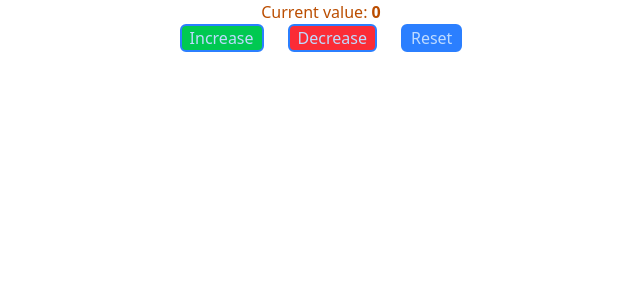
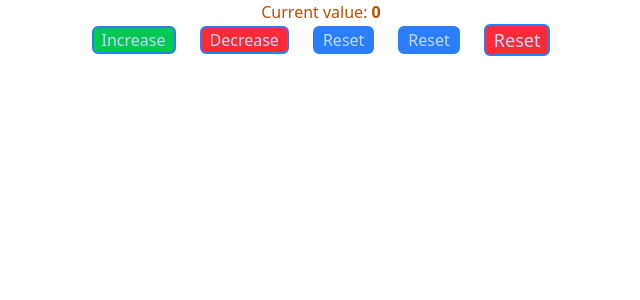
Before and after one commit to tofail-ahmed/headbookpro-FE, a React (Vite) app: page / in a window 1280 px wide. Shown: the top 300 px of the page, without its empty margins (319-959 px from the left). Built offline with nearby package versions, Linux system fonts and the light colour scheme.

Commit message:
testing after long time

```diff
--- a/src/App.jsx
+++ b/src/App.jsx
@@ -23,6 +23,8 @@ function App() {
         <button className='text-md font-medium  bg-green-500 text-blue-200 px-2 border-2 border-blue-500 rounded-md' onClick={handleIncrease}>Increase</button>
         <button className='text-md font-medium bg-red-500 text-blue-200 px-2 border-2 border-blue-500 rounded-md' onClick={handleDecrease}>Decrease</button>
         <button className='text-md font-medium bg-blue-500 text-blue-200 px-2 border-2 border-blue-500 rounded-md' onClick={handleReset}>Reset</button>
+        <button className='text-md font-medium bg-blue-500 text-blue-200 px-2 border-2 border-blue-500 rounded-md' onClick={handleReset}>Reset</button>
+        <button className='text-lg font-medium bg-red-500 text-blue-200 px-2 border-2 border-blue-500 rounded-md' onClick={handleReset}>Reset</button>
       </div>
     </div>
     </div>
```
